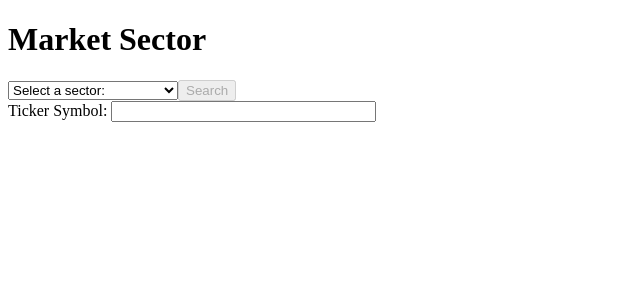
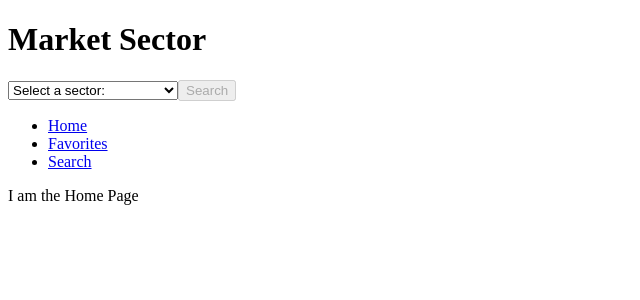
Before and after one commit to grayson073/search-all-the-things, a React app: page / in a window 1280 px wide. Shown: the top 300 px of the page, without its empty margins (0-640 px from the left). Built offline with nearby package versions, Linux system fonts and the light colour scheme; the HTML template or start-up script is replaced by a standard one.

Commit message:
fixed api call within result component

```diff
--- a/src/components/App.js
+++ b/src/components/App.js
@@ -1,6 +1,7 @@
 import React, { Component } from 'react';
 import Header from './Header';
 import Results from './companies/Results';
+import Home from './home/Home';
 import { BrowserRouter as Router, Switch, Route, Redirect } from 'react-router-dom';
 
 class App extends Component {
@@ -16,6 +17,7 @@ class App extends Component {
 
           <main>
             <Switch>
+              <Route exact path="/" component={Home}/>
               <Route exact path="/companies" component={Results}/>
               <Redirect to="/"/>
             </Switch>
--- a/src/components/Header.js
+++ b/src/components/Header.js
@@ -1,17 +1,30 @@
 import React, { Component } from 'react';
 import Search from './search/Search';
-import { Route } from 'react-router-dom';
-
+import { Route, Link } from 'react-router-dom';
 
 export default class Header extends Component {
-
 
   render() {
 
     return (
       <div>
-        <h1>Market Sector</h1>
-        <Route component={Search}/>
+        <div>
+          <h1>Market Sector</h1>
+          <Route component={Search}/>
+        </div>
+        <nav>
+          <ul>
+            <li>
+              <Link to="/">Home</Link>
+            </li>
+            <li>
+              <Link to="/favorites">Favorites</Link>
+            </li>
+            <li>
+              <Link to="/companies">Search</Link>
+            </li>
+          </ul>
+        </nav>
       </div>
     );
   }
--- a/src/components/companies/Results.js
+++ b/src/components/companies/Results.js
@@ -21,6 +21,12 @@ export default class Results extends Component {
     this.searchStocks();
   }
 
+  componentDidUpdate({ location }) {
+    const { search: oldSearch } = qs.parse(location.search);
+    if(oldSearch === this.searchTerm) return;
+    this.searchStocks();
+  }
+
   get searchTerm() {
     const { location } = this.props;
     const { search } = qs.parse(location.search);
@@ -31,19 +37,17 @@ export default class Results extends Component {
     const search = this.searchTerm;
     if(!search) return;
 
-    if(search.length > 5) {
+    // if(search.length > 5) {
     getSectorData(search)
       .then(companies => {
-          console.log('ALL COMPANIES', companies);
         let pages = [];
         for(let i = 0; i < companies.length; i += 25) {
           let chunk = companies.slice(i, i + 25);
           pages.push(chunk);
         }
-          console.log('CHUNKS FOR EACH PAGE', pages);
-          this.setState({ results: pages });
+        this.setState({ results: pages, search });
       });
-    }
+    // }
     // else {
     //   getStockData(search)
     //     .then(company => {
@@ -51,10 +55,7 @@ export default class Results extends Component {
     //       this.setState({ results: company });
     //     });
     // }
-
-
   }
-
 
   render() {
     const { results } = this.state;
--- /dev/null
+++ b/src/components/home/Home.js
@@ -0,0 +1,10 @@
+import React, { Component } from 'react';
+
+export default class Home extends Component {
+
+  render() {
+    return (
+      <div>I am the Home Page</div>
+    );
+  }
+}
--- a/src/components/search/Search.js
+++ b/src/components/search/Search.js
@@ -65,11 +65,11 @@ render() {
         ))}
       </select>
       <button disabled={!search}>Search</button>
-      <br/>
+      {/* <br/>
       <label>
       Ticker Symbol:&nbsp;
       <input size="30" value={search} onChange={this.handleChangeSearch}></input>
-      </label>
+      </label> */}
     </form>
   );
 }
```
Lines whose indentation alone changed are shown as unchanged.
